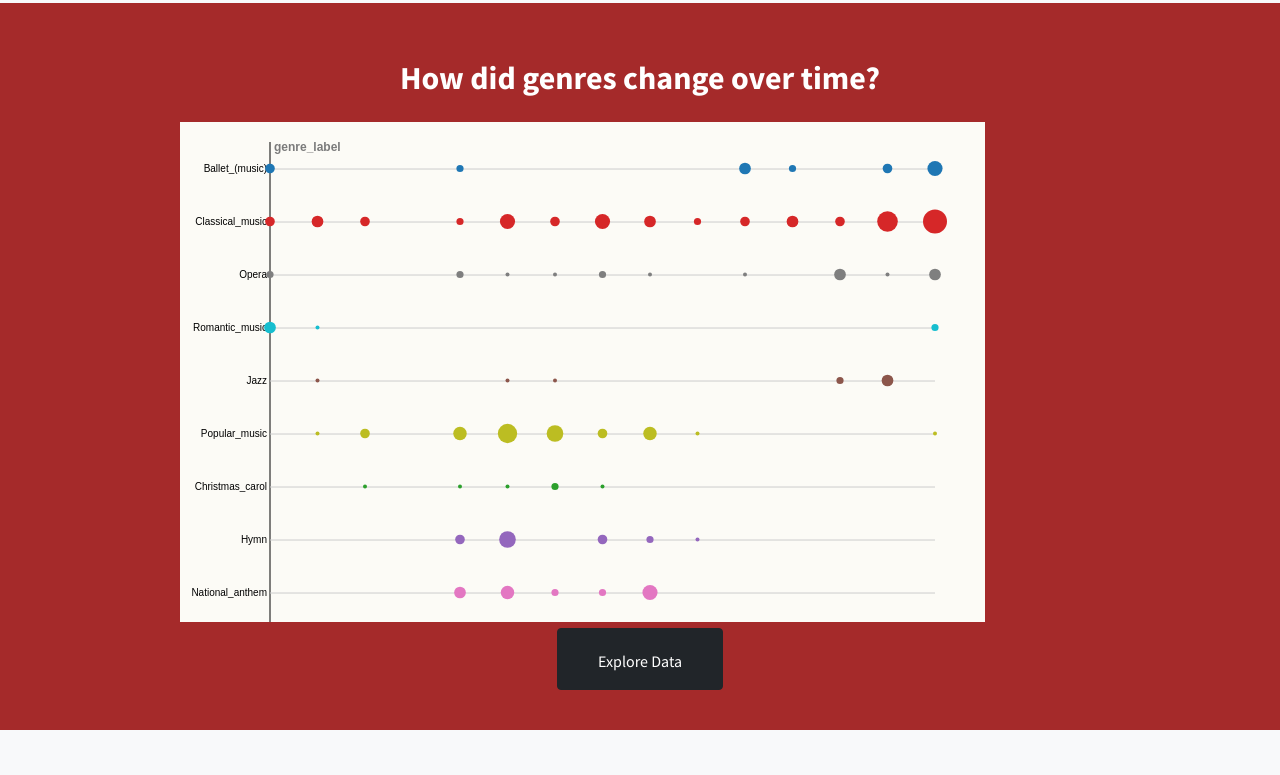
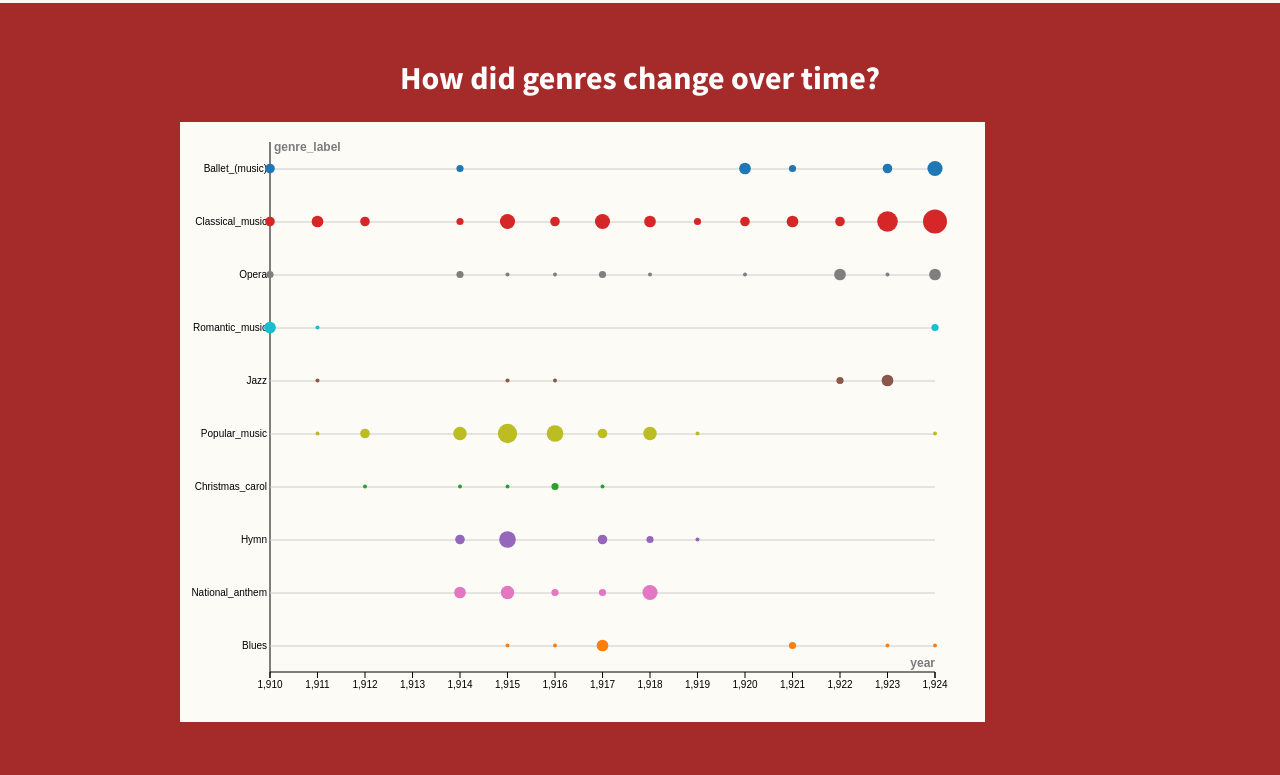
Before and after one commit to InfoViz/InfoViz, a plain HTML site: page index.html in a window 1280 px wide. Shown: the part 4400-5175 px from the top of the page. Drawn offline with nearby package versions, Linux system fonts and the light colour scheme; a script that the page names is missing.

Commit message:
svg update

```diff
--- a/index.html
+++ b/index.html
@@ -211,7 +211,7 @@
         <section class="content-section bg-primary text-white">
             <div class="container px-4 px-lg-5 text-center">
                 <h2 class="mb-4">How did genres change over time?</h2>
-                <iframe src="Graphs/Beeswarm_genres.svg" width="920" height="500"></iframe>
+                <iframe src="Graphs/Beeswarm_genres.svg" width="920" height="650"></iframe>
                 <a class="btn btn-dark btn-xl" href="#services">Explore Data</a>
             </div>
         </section>
```
